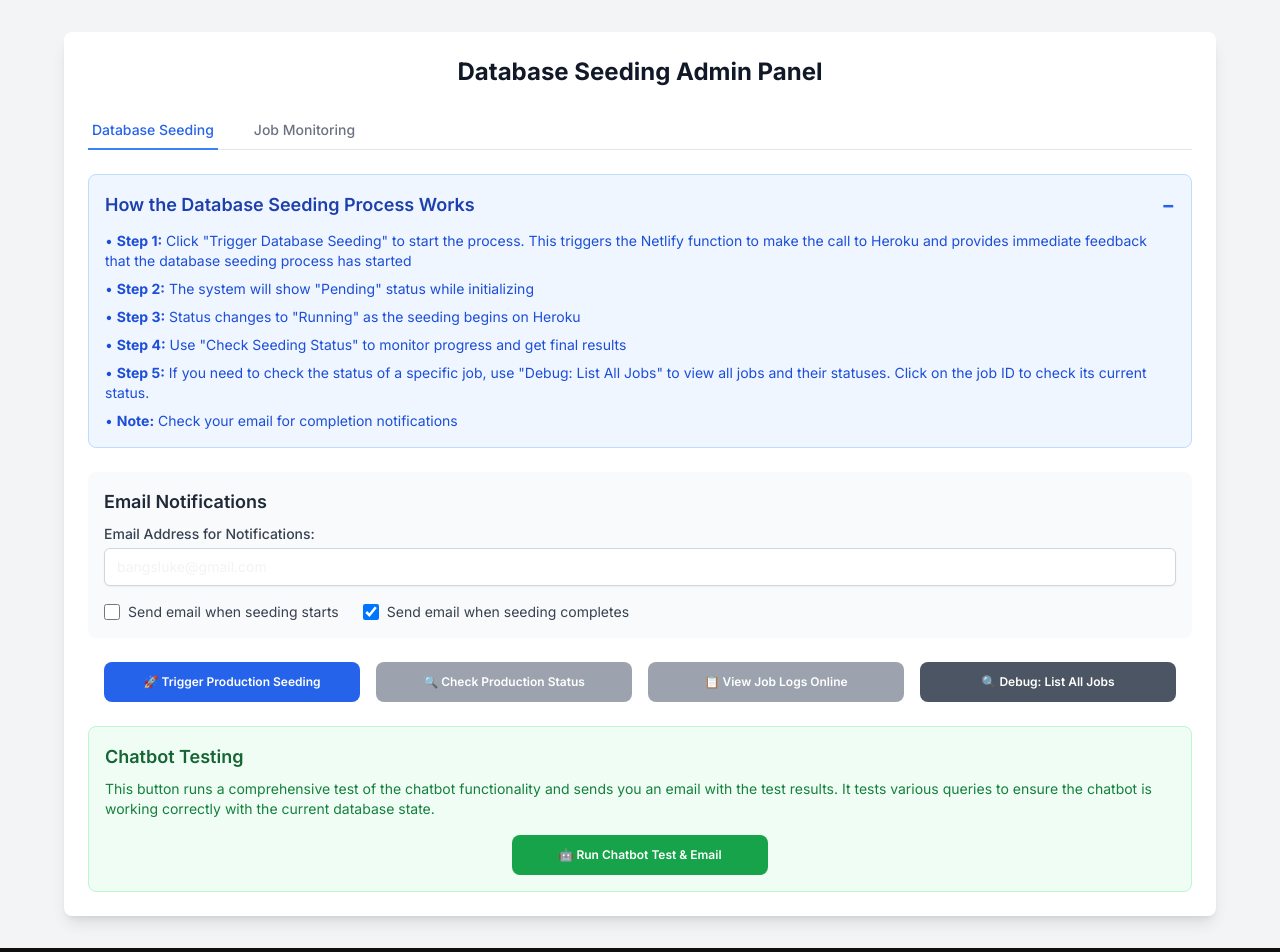
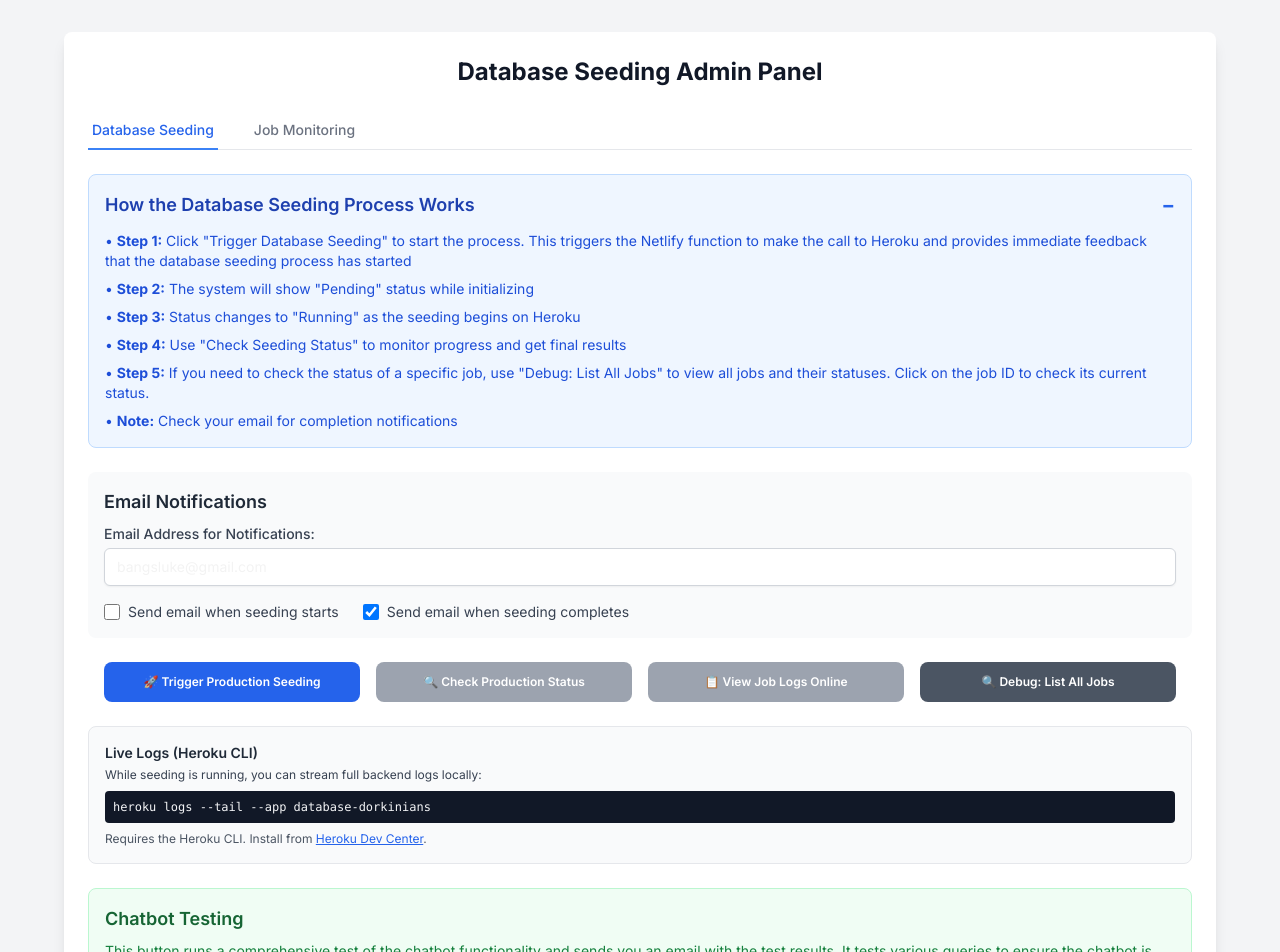
Before and after one commit to bangsluke/Dorkinians-Website-V3, a Next.js app: page /admin in a window 1280 px wide. Shown: the top 952 px of the page. Built offline with nearby package versions, Linux system fonts and the light colour scheme.

Commit message:
Tweaks to AdminPanel and retro logic

```diff
--- a/components/AdminPanel.tsx
+++ b/components/AdminPanel.tsx
@@ -887,6 +887,14 @@ export default function AdminPanel() {
 				</button>
 			</div>
 
+			{/* Live Heroku Logs Instruction */}
+			<div className='mb-6 p-4 bg-gray-50 border border-gray-200 rounded-lg'>
+				<p className='text-sm text-gray-800 font-semibold mb-1'>Live Logs (Heroku CLI)</p>
+				<p className='text-xs text-gray-700'>While seeding is running, you can stream full backend logs locally:</p>
+				<pre className='mt-2 p-2 bg-gray-900 text-gray-100 text-xs rounded'><code>heroku logs --tail --app database-dorkinians</code></pre>
+				<p className='text-xs text-gray-600 mt-2'>Requires the Heroku CLI. Install from <a href='https://devcenter.heroku.com/articles/heroku-cli' target='_blank' rel='noreferrer' className='text-blue-600 underline'>Heroku Dev Center</a>.</p>
+			</div>
+
 			{/* Status Information */}
 			<div className='mb-6 text-center'>
 				{lastStatusCheck && <p className='text-sm text-gray-600'>{lastStatusCheck}</p>}
```
Also changed, not shown: 1 other file (tests, documents, lock files or other folders).
